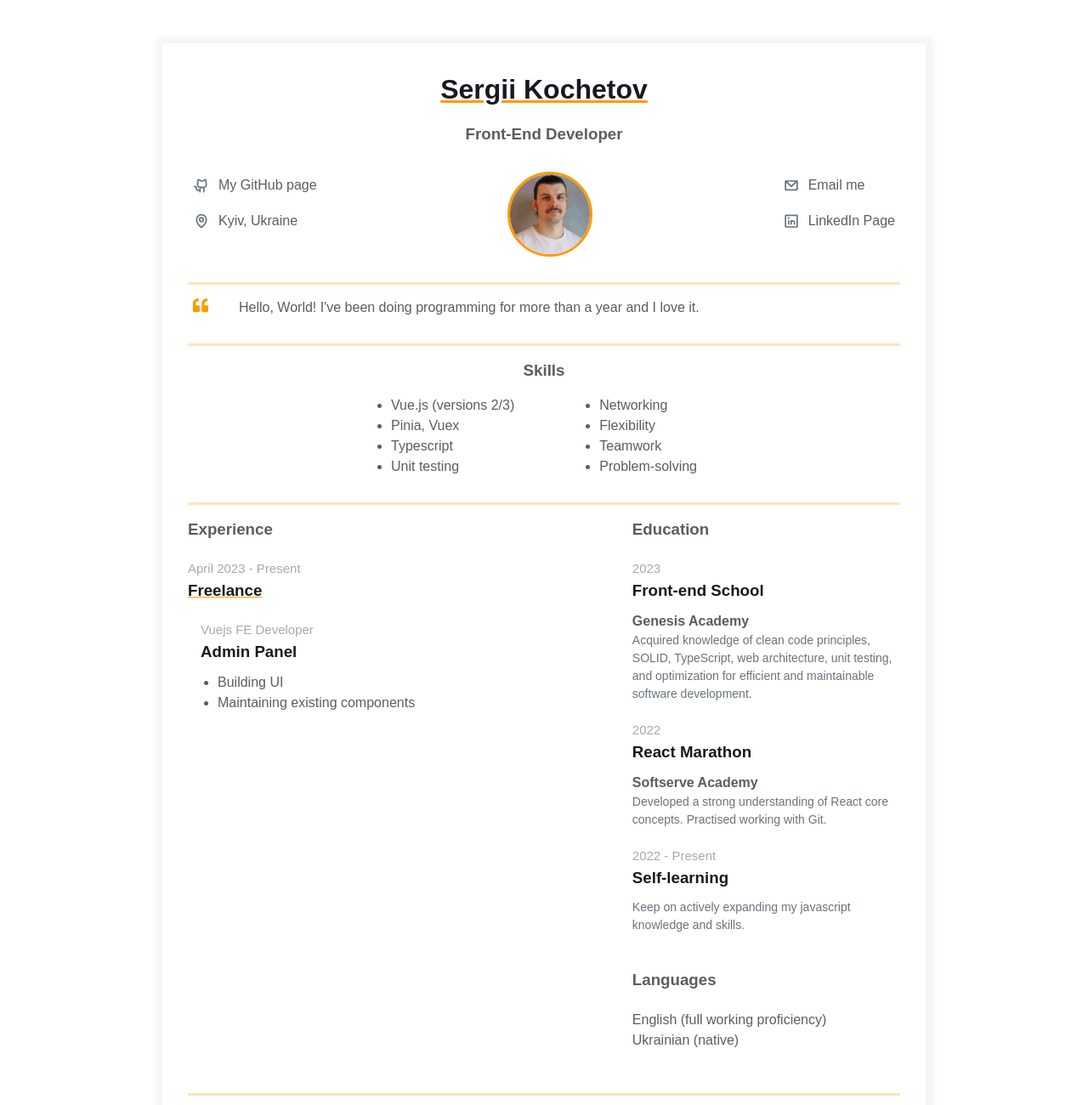
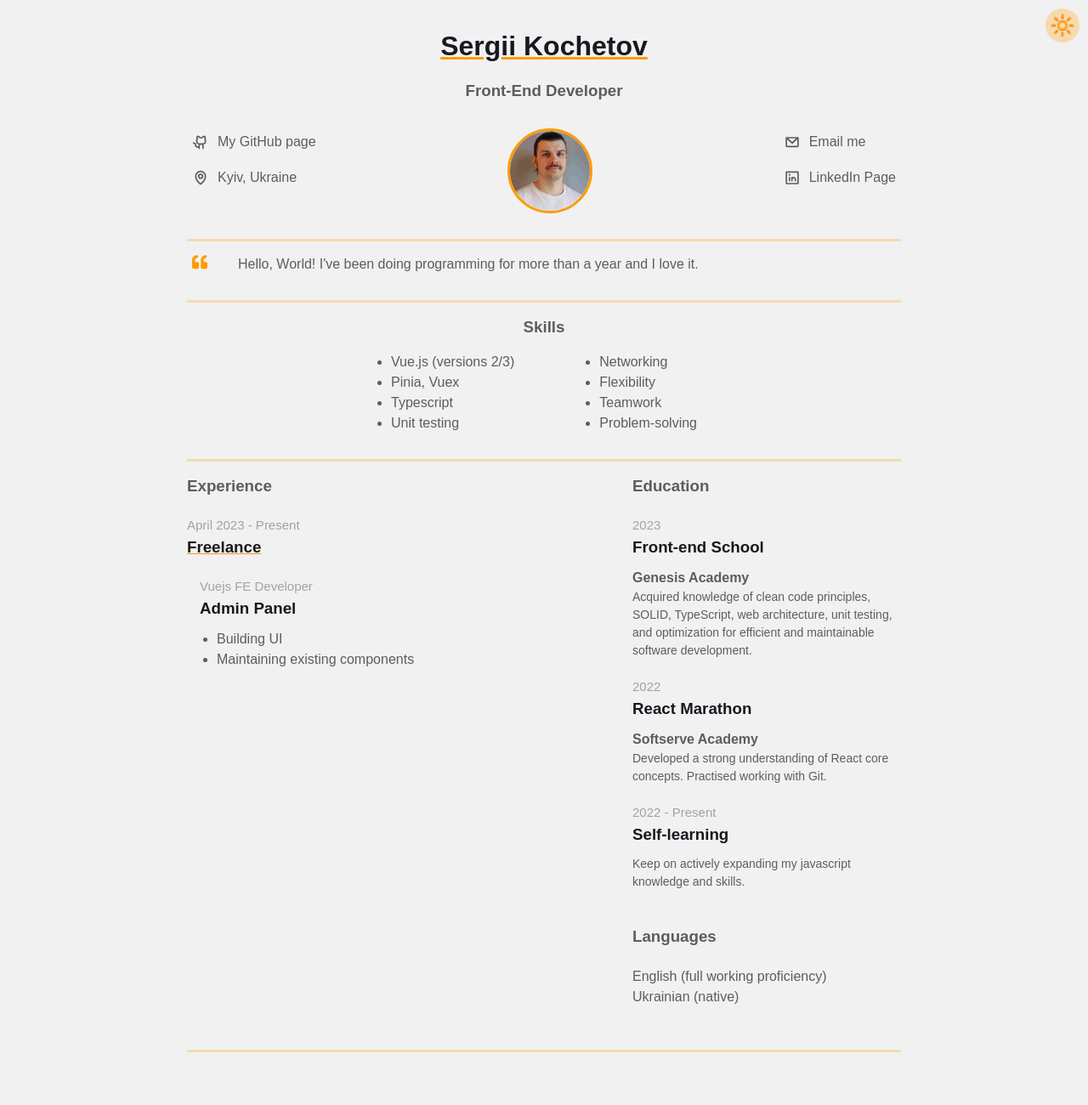
Before and after one commit to watchlar2000/homepage, a plain HTML site: page index.html in a window 1280 px wide. Shown: the whole page at 85% size. Drawn offline with Linux system fonts and the light colour scheme.

Commit message:
Added color theme toggler

```diff
--- a/index.html
+++ b/index.html
@@ -1,5 +1,5 @@
 <!DOCTYPE html>
-<html>
+<html lang="en">
   <head>
     <meta charset="UTF-8" />
     <meta name="viewport" content="width=device-width, initial-scale=1" />
@@ -8,6 +8,7 @@
   </head>
   <body>
     <main>
+      <button data-id="theme-toggler" class="button">🔆</button>
       <div class="resume">
         <div class="container">
           <div class="resume__block">
@@ -263,5 +264,7 @@
         </div>
       </div>
     </main>
+
+    <script src="./js/index.js"></script>
   </body>
 </html>
--- /dev/null
+++ b/js/index.js
@@ -0,0 +1,74 @@
+const COLOR_THEME = {
+  light: {
+    mode: "light",
+    icon: "🔆",
+  },
+  dark: {
+    mode: "dark",
+    icon: "🌙",
+  },
+};
+
+const THEME_LOCAL_STORAGE_KEY = "user-theme";
+
+class ThemeService {
+  constructor() {
+    this.userTheme = "";
+    this._initializeTheme();
+  }
+
+  _initializeTheme() {
+    const storedTheme = this._getThemeFromLocalStorage();
+
+    if (storedTheme) {
+      this.set(storedTheme);
+    } else {
+      this.set(COLOR_THEME.light.mode);
+    }
+  }
+
+  _getThemeFromLocalStorage() {
+    const storedTheme = localStorage.getItem(THEME_LOCAL_STORAGE_KEY);
+    return storedTheme ? storedTheme : null;
+  }
+
+  set(theme) {
+    this.userTheme = theme;
+    document.body.setAttribute("data-theme", theme);
+    localStorage.setItem(THEME_LOCAL_STORAGE_KEY, theme);
+  }
+
+  get() {
+    return this.userTheme;
+  }
+}
+
+const themeService = new ThemeService();
+const buttonColorMode = document.querySelector('[data-id="theme-toggler"]');
+
+const toggleColorTheme = () => {
+  const currentColorTheme = themeService.get();
+
+  if (currentColorTheme === COLOR_THEME.light.mode) {
+    themeService.set(COLOR_THEME.dark.mode);
+    toggleButtonColorModeIcon(buttonColorMode, COLOR_THEME.dark.icon);
+    return;
+  }
+
+  themeService.set(COLOR_THEME.light.mode);
+  toggleButtonColorModeIcon(buttonColorMode, COLOR_THEME.light.icon);
+};
+
+const toggleButtonColorModeIcon = (buttonNode, icon) => {
+  buttonNode.innerHTML = icon;
+};
+
+const setButtonColorModeIcon = () => {
+  return themeService.get() === COLOR_THEME.light.mode
+    ? COLOR_THEME.light.icon
+    : COLOR_THEME.dark.icon;
+};
+
+buttonColorMode.innerHTML = setButtonColorModeIcon();
+
+buttonColorMode.addEventListener("click", toggleColorTheme);
--- a/styles.css
+++ b/styles.css
@@ -1,22 +1,38 @@
+:root {
+  --primary-text-color: #181820;
+  --secondary-text-color: #5c5c62;
+  --durability-text-color: #6a737d9c;
+  --icon-color: #5a5e64;
+  --border-color: #ff9a0045;
+  --text-decoration-color: #ff9a00;
+  --primary-background: #f1f1f1;
+  --skeleton-primary: #d1d1d1;
+  --skeleton-secondary: #f3f3f3;
+}
+
+[data-theme='dark'] {
+  --primary-text-color: #efefef;
+  --secondary-text-color: #d7d7d7;
+  --durability-text-color: #9b9b9b9c;
+  --icon-color: #aeaeae;
+  --border-color: #ff990068;
+  --text-decoration-color: #ff9a00;
+  --primary-background: #3f3f3f;
+  --skeleton-primary: #d1d1d1;
+  --skeleton-secondary: #f3f3f3;
+}
+
 * {
   margin: 0;
   padding: 0;
   box-sizing: border-box;
+  transition: all 0.1s ease-in-out;
 }
 
 body {
   font-family: Arial, Helvetica, sans-serif;
   line-height: 1.5;
-
-  --primary-text-color: #181820;
-  --secondary-text-color: #5c5c62;
-  --durability-text-color: #6a737d9c;
-  --icon-color: #6a737d;
-  --border-color: #ff9a0045;
-  --text-decoration-color: #ff9a00;
-
-  --skeleton-primary: #d1d1d1;
-  --skeleton-secondary: #f3f3f3;
+  background-color: var(--primary-background);
 }
 
 .container {
@@ -38,9 +54,7 @@ body {
 }
 
 .resume {
-  margin: 50px auto;
-  border: 1px solid #f5f5f5;
-  box-shadow: 1px 1px 7px 7px #f5f5f5;
+  margin: 0 auto;
   padding: 30px 0;
   max-width: 900px;
 }
@@ -52,7 +66,6 @@ body {
 }
 
 @media screen and (max-width: 576px) {
-
   .main-info,
   .contact_info_container {
       flex-direction: column;
@@ -106,13 +119,9 @@ body {
     transition: all 0.1s ease-in;
 }
 
-.contact-info__item:hover {
-  background-color: var(--text-decoration-color);
-}
-
+.contact-info__item:hover,
 .contact-info__item:focus {
   background-color: var(--border-color);
-  outline: none;
 }
 
 .contact-info__item:active {
@@ -307,3 +316,35 @@ body {
 .additional-info__languages-item {
   color: var(--secondary-text-color);
 }
+
+.button {
+  position: absolute;
+  top: 10px;
+  right: 10px;
+  display: flex;
+  justify-content: center;
+  align-items: center;
+  height: 40px;
+  width: 40px;
+  font: inherit;
+  font-size: 24px;
+  font-weight: 500;
+  outline: none;
+  border: none;
+  border-radius: 50%;
+  cursor: pointer;
+  background-color: var(--border-color);
+}
+
+.button:hover {
+  background-color: var(--text-decoration-color);
+}
+
+.button:focus {
+  background-color: var(--border-color);
+  outline: none;
+}
+
+.button:active {
+  background-color: var(--durability-text-color);
+}
```
